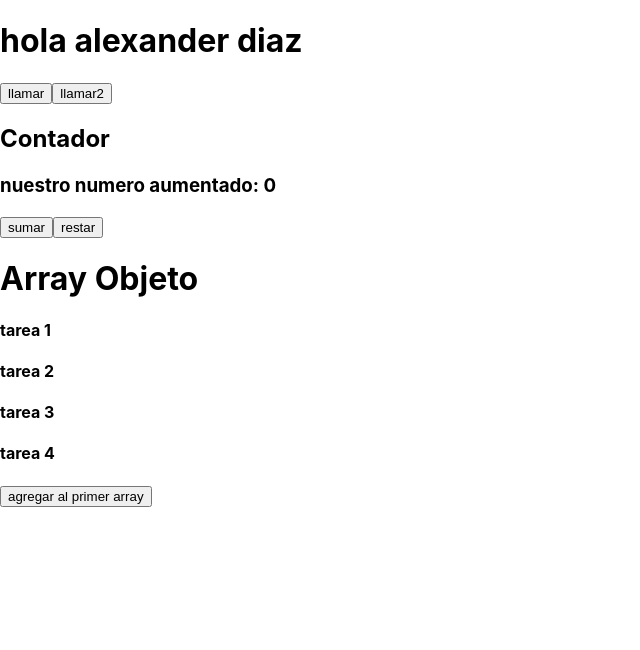
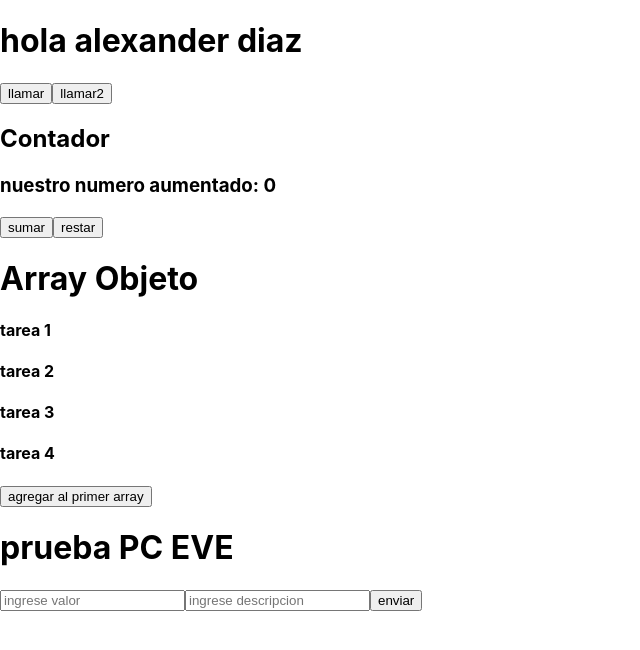
Before and after one commit to alexander134/Examples, a React (Create React App) app: page / in a window 1280 px wide. Shown: the top 650 px of the page, without its empty margins (0-640 px from the left). Built offline with nearby package versions, Linux system fonts and the light colour scheme.

Commit message:
video34  desde Eve

```diff
--- a/src/App.js
+++ b/src/App.js
@@ -1,7 +1,8 @@
- import React from 'react'
+ import React, { Component } from 'react'
 import Contador from './components/Contador'
 import Lista from './components/Lista'
 import Parrafo from './components/Parrafo'
+import Componente from './components/Componente'
 
 function App() {
   return (
@@ -9,6 +10,7 @@ function App() {
       <Parrafo/>
       <Contador/>
       <Lista/>
+      <Componente/>
     </div>
   );
 }
--- /dev/null
+++ b/src/components/Componente.jsx
@@ -0,0 +1,32 @@
+import React, { useState } from 'react'
+
+const Componente = () => {
+    const [input1,setInput1]=useState("")
+    const [input2,setInput2]=useState("")
+    const guardarDatos = (e) => {
+        e.preventDefault()
+
+        if(!input1.trim()){
+            console.log("esta vacio el campo1")
+        }else if(!input2.trim()){
+            console.log("esta vacio el campo2")
+        }else{
+            console.log(input1,input2)
+        }
+        e.target.reset()
+        setInput1("")
+        setInput2("")
+    }
+    return (
+        <>
+            <h1>prueba PC EVE</h1>
+            <form onSubmit={ guardarDatos }>
+                <input onChange={e=> setInput1(e.target.value)} className="form-control mb-2" placeholder="ingrese valor" type="text" />
+                <input onChange={e=> setInput2(e.target.value)} className="form-control  mb-2" placeholder="ingrese descripcion" type="text" />
+                <button type="submit" className="btn btn-primary btn-block" >enviar</button>
+            </form>
+        </>
+    )
+}
+
+export default Componente;
```
